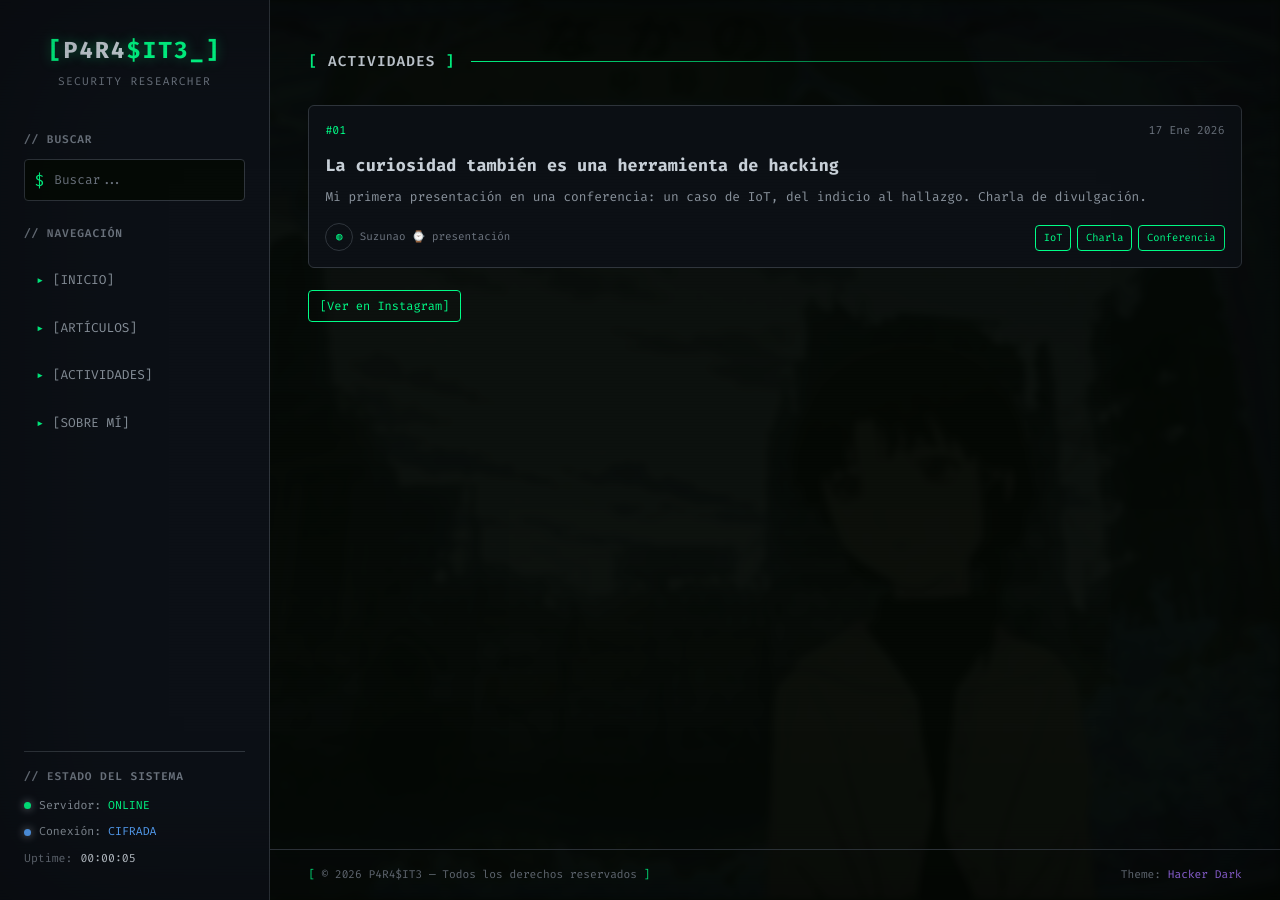
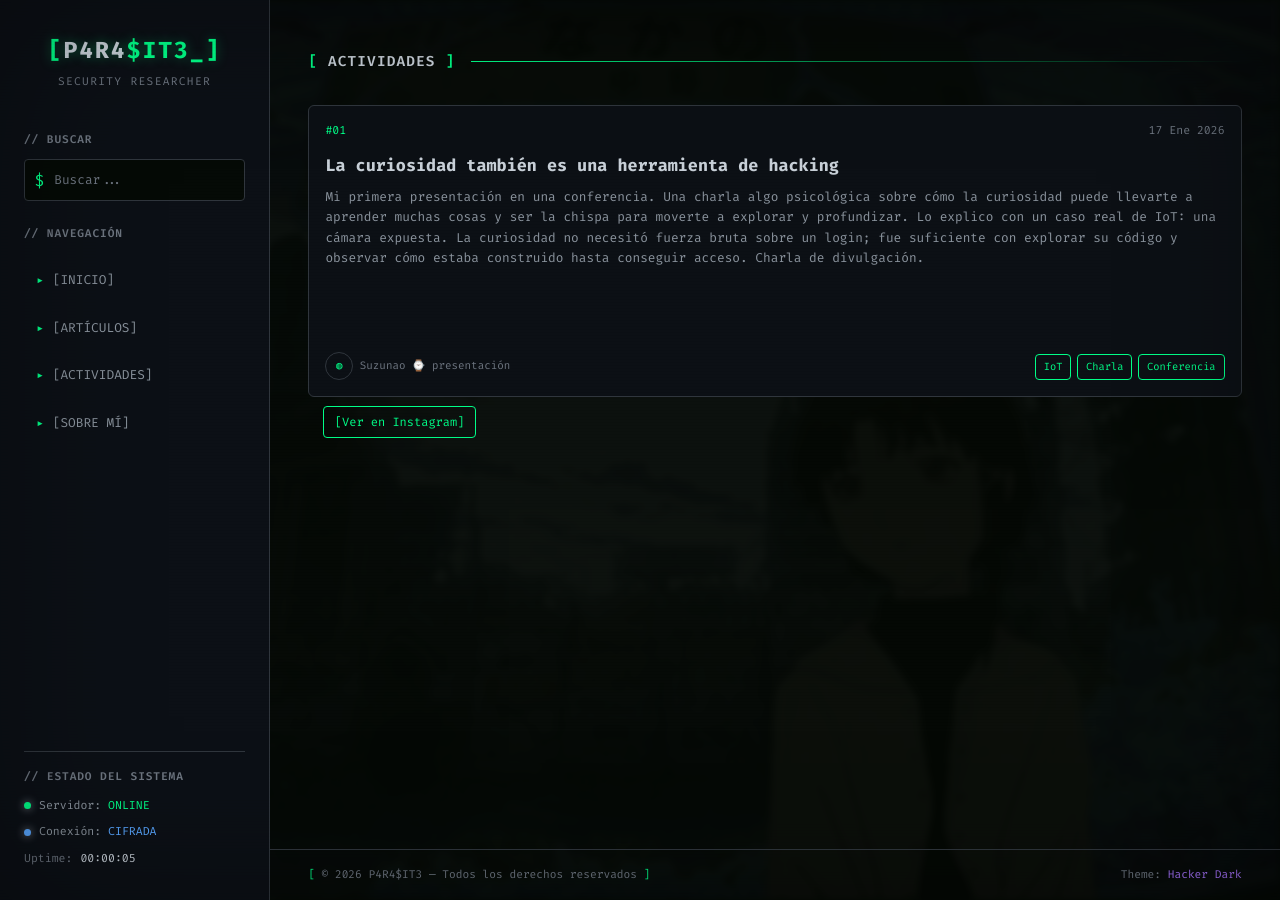
Before and after one commit to suzunao/suzunao.github.io, a Jekyll site: the page built from activities.md, in a window 1280 px wide. Built offline with Jekyll 4.4.1, drawn with Linux system fonts in a browser that asks for light colours.

Commit message:
Update activities card with context and Instagram link inside

```diff
--- a/activities.md
+++ b/activities.md
@@ -21,7 +21,7 @@ permalink: /activities/
             <time class="hk-post-date" datetime="2026-01-17">17 Ene 2026</time>
           </div>
           <h3 class="hk-post-title">La curiosidad también es una herramienta de hacking</h3>
-          <p class="hk-post-excerpt">Mi primera presentación en una conferencia: un caso de IoT, del indicio al hallazgo. Charla de divulgación.</p>
+          <p class="hk-post-excerpt">Mi primera presentación en una conferencia. Una charla algo psicológica sobre cómo la curiosidad puede llevarte a aprender muchas cosas y ser la chispa para moverte a explorar y profundizar. Lo explico con un caso real de IoT: una cámara expuesta. La curiosidad no necesitó fuerza bruta sobre un login; fue suficiente con explorar su código y observar cómo estaba construido hasta conseguir acceso. Charla de divulgación.</p>
           <div class="hk-card-meta">
             <div class="hk-card-author">
               <span class="hk-card-avatar">◍</span>
@@ -35,11 +35,10 @@ permalink: /activities/
             </div>
           </div>
         </a>
+        <p style="margin-top:12px;padding:0 14px 14px;">
+          <a href="https://www.instagram.com/p/DeshVixoOPS/" target="_blank" rel="noopener noreferrer" class="hk-social-link">[Ver en Instagram]</a>
+        </p>
       </article>
     </div>
-
-    <p style="margin-top:24px;">
-      <a href="https://www.instagram.com/p/DeshVixoOPS/" target="_blank" rel="noopener noreferrer" class="hk-social-link">[Ver en Instagram]</a>
-    </p>
   </section>
 </section>
```
